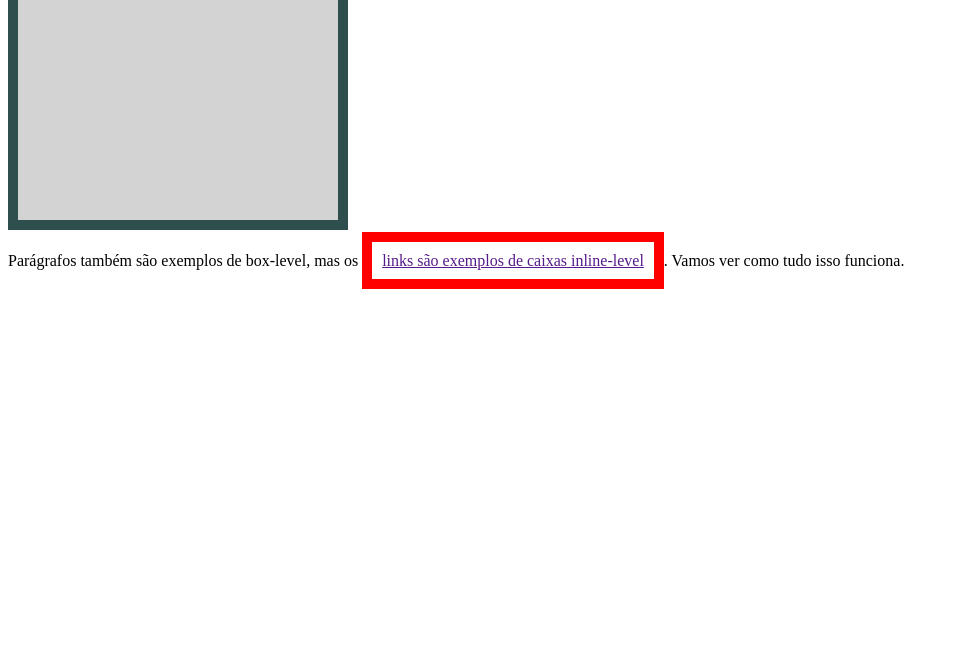
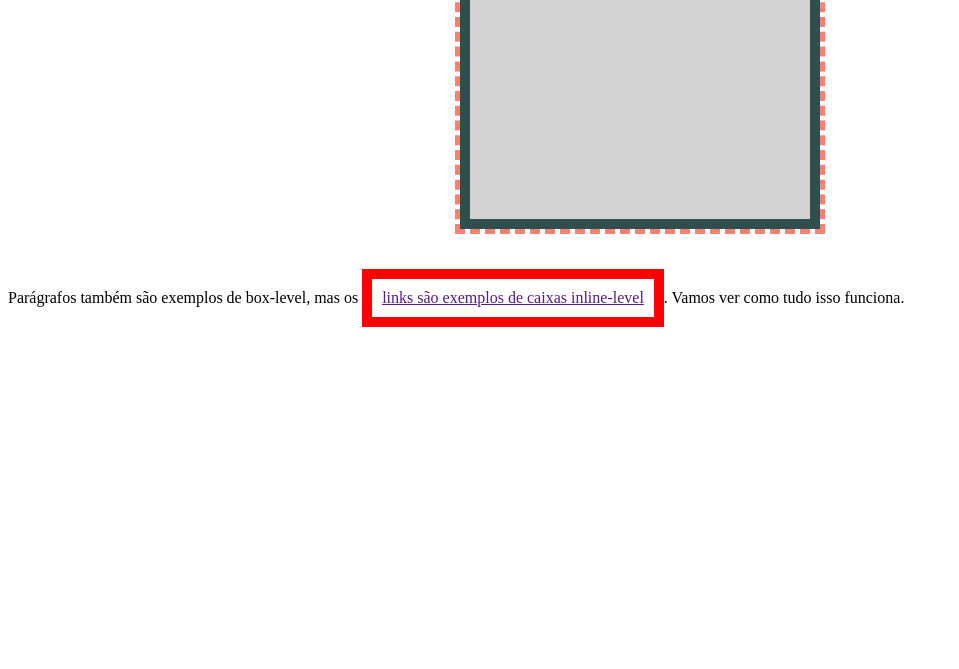
Before and after one commit to Talescainan/Curso-de-html5-css3, a plain HTML site: page modulo_2/html-css/exercicios/ex021/caixa01.html in a window 1280 px wide. Shown: the part 131-800 px from the top of the page, without its empty margins (0-959 px from the left). Drawn offline with Linux system fonts and the light colour scheme.

Commit message:
Aula sobre modelo de caixas part.2
Aqui aprendemos mais sobre anatomia das caixas, e a harmonização de algumas anatomias.

```diff
--- a/modulo_2/html-css/exercicios/ex021/caixa01.html
+++ b/modulo_2/html-css/exercicios/ex021/caixa01.html
@@ -6,18 +6,25 @@
     <title>Modelos de Caixas</title>
 
     <style>
-        h1 {
+        h1 { /* box-level */
+
             background-color: lightgray;
+
             height: 300px;
             width: 300px;
+
             border: 10px solid darkslategray;
-            padding-top: 10px;
-            padding-right: 10px;
-            padding-bottom: 10px;
-            padding-left: 10px;
+
+            padding: 10px 20px;
+
+            margin: 20px auto 40px auto;
+
+            outline: 5px dashed salmon;
         }
 
-        a {
+        a { /* inline-level */
+
+            display: inline-block;
             border: 10px solid red;
             padding-top: 10px;
             padding-right: 10px;
```
